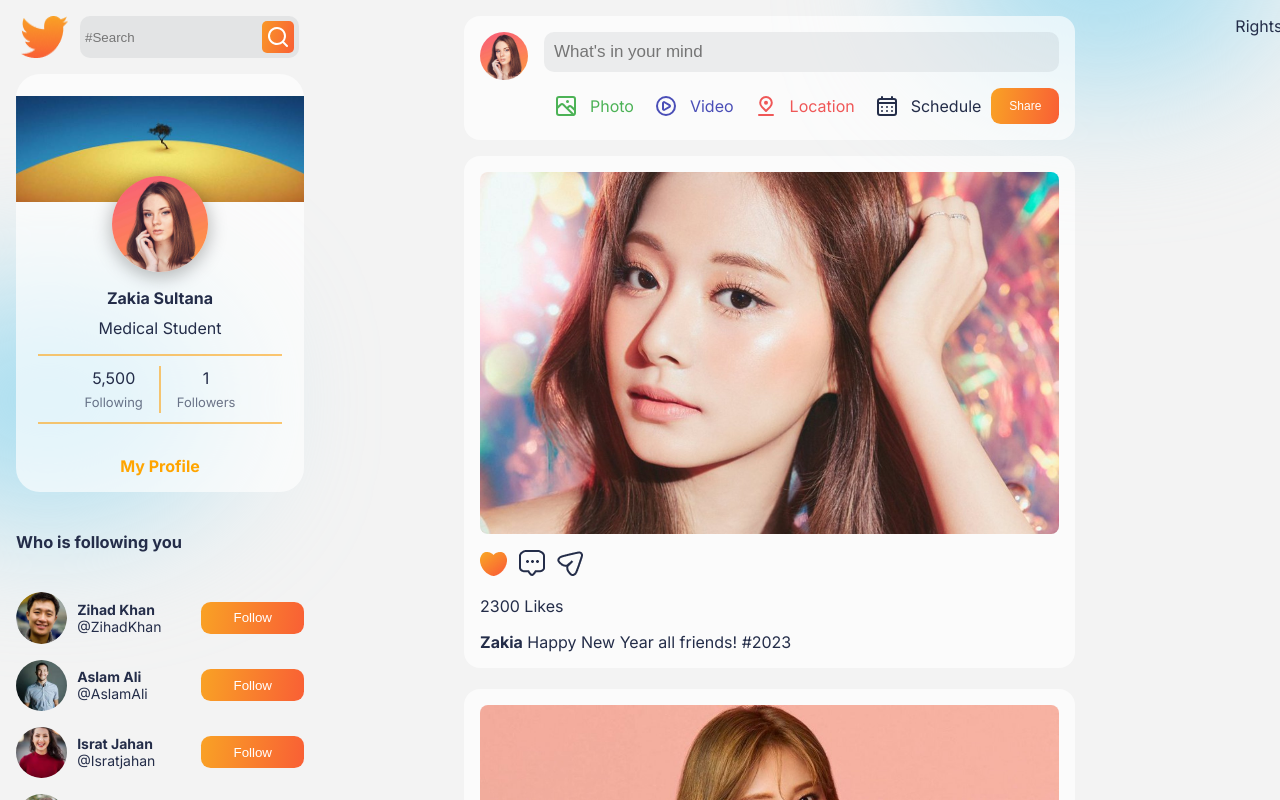
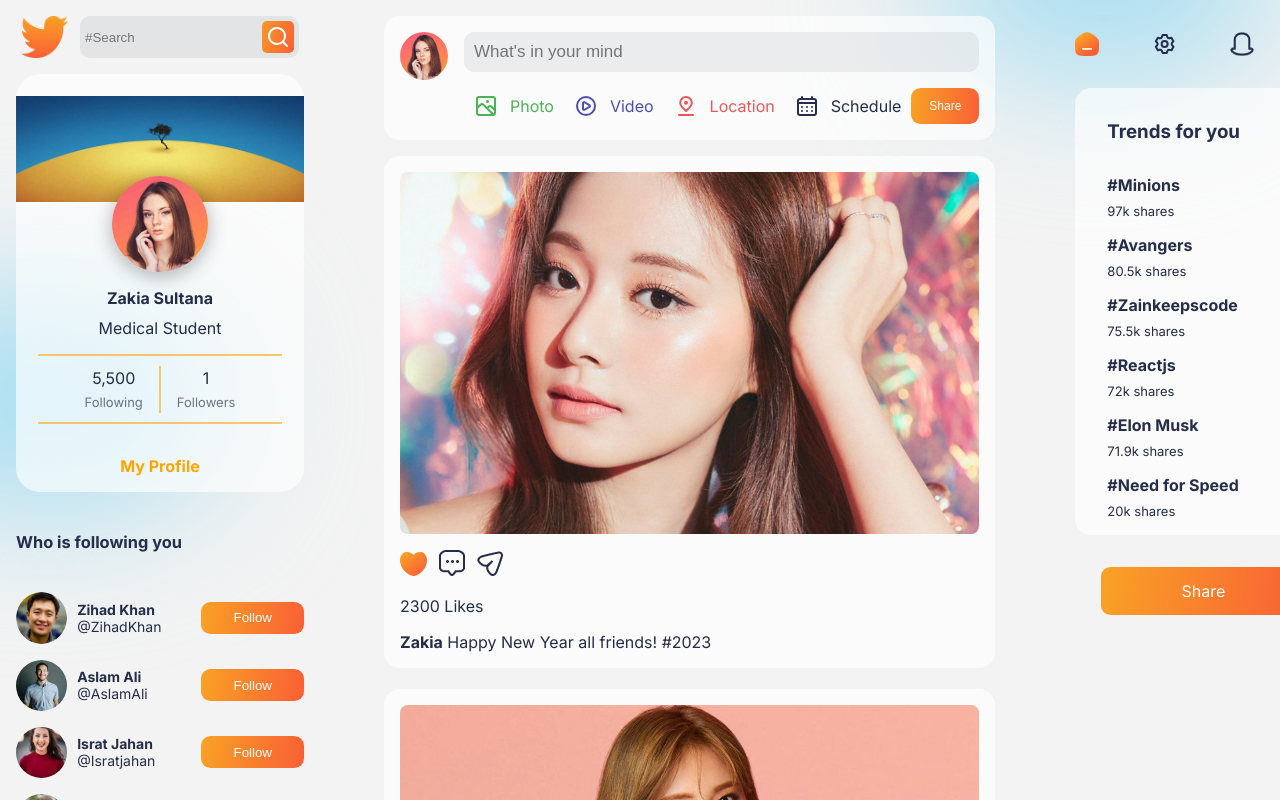
Before and after one commit to A4alif/aurora-social-app, a React (Create React App) app: page / in a window 1280 px wide. Built offline with nearby package versions, Linux system fonts and the light colour scheme.

Commit message:
right side complete

```diff
--- a/src/App.css
+++ b/src/App.css
@@ -21,6 +21,10 @@
     padding: 1rem;
     width: 100vw;
     height: 100vh;
+  }
+  .app .container {
+    max-width: 1400px;
+    margin: 0 auto;
   }
   .blur{
     position: absolute;
--- a/src/App.js
+++ b/src/App.js
@@ -5,9 +5,11 @@
   return (
     <>
      <div className="app">
+      <div className="container">
       <div className="blur" style={{top: '-18%', right: '0'}}></div>
       <div className="blur" style={{top: '36%', left: '-8rem'}}></div>
       <Home />
+      </div>
      </div>
     </>
   );
--- /dev/null
+++ b/src/Data/TrendData.js
@@ -0,0 +1,26 @@
+export const TrendData= [
+    {
+      name: "Minions",
+      shares: 97,
+    },
+    {
+      name: "Avangers",
+      shares: 80.5,
+    },
+    {
+      name: "Zainkeepscode",
+      shares: 75.5,
+    },
+    {
+      name: "Reactjs",
+      shares: 72,
+    },
+    {
+      name: "Elon Musk",
+      shares: 71.9,
+    },
+    {
+      name: "Need for Speed",
+      shares: 20,
+    },
+  ];
--- a/src/components/PostSide/postside.css
+++ b/src/components/PostSide/postside.css
@@ -3,7 +3,5 @@
     flex-direction: column;
     gap: 1rem;
     height: 100vh;
-    /* margin-left: 10rem;
-    margin-right: 10rem; */
-    padding: 0 10rem;
+    padding: 0 5rem;
 }
--- /dev/null
+++ b/src/components/RightSide/RightSide.js
@@ -0,0 +1,28 @@
+import React from "react";
+import "./rightside.css";
+import Home from "../../img/home.png";
+import Notification from "../../img/noti.png";
+import Comment from "../../img/comment.png";
+import { UilSetting } from "@iconscout/react-unicons";
+import TrendCard from "../TrendCard/TrendCard";
+
+const RightSide = () => {
+  return (
+    <>
+      <div className="rightSide">
+        <div className="navIcon">
+          <img src={Home} alt="" />
+          <UilSetting />
+          <img src={Notification} alt="" />
+          <img src={Comment} alt="" />
+        </div>
+        <TrendCard />
+        <div className="button r-btn">
+            Share
+        </div>
+      </div>
+    </>
+  );
+};
+
+export default RightSide;
--- /dev/null
+++ b/src/components/RightSide/rightside.css
@@ -0,0 +1,20 @@
+.rightSide{
+    display: flex;
+    flex-direction: column;
+    gap: 2rem;
+    padding-right: 2rem;
+}
+.rightSide .navIcon{
+    display: flex;
+    margin-top: 1rem;
+    justify-content: space-between;
+}
+.navIcon > img {
+    width: 1.5rem;
+    height: 1.5rem;
+}
+.rightSide .r-btn{
+    height: 3rem;
+    width: 80%;
+    align-self: center;
+}
--- /dev/null
+++ b/src/components/TrendCard/TrendCard.js
@@ -0,0 +1,23 @@
+import React from 'react'
+import './trendcard.css';
+import {TrendData} from '../../Data/TrendData'
+
+const TrendCard = () => {
+  return (
+    <>
+        <div className="trendCard">
+            <h3>Trends for you</h3>
+            {TrendData.map((trend) => {
+                return (
+                    <div className='trend'>
+                        <span>#{trend.name}</span>
+                        <span>{trend.shares}k shares</span>
+                    </div>
+                )
+            })}
+        </div>
+    </>
+  )
+}
+
+export default TrendCard
--- /dev/null
+++ b/src/components/TrendCard/trendcard.css
@@ -0,0 +1,24 @@
+.trendCard{
+    display: flex;
+    flex-direction: column;
+    gap: 1rem;
+    background-color: var(--cardColor);
+    padding: 1rem;
+    border-radius: 1rem;
+    padding-left: 2rem;
+}
+.trendCard h3 {
+    margin: 1rem 0;
+    font-weight: bold;
+}
+.trendCard .trend{
+    display: flex;
+    flex-direction: column;
+    gap: .5rem;
+}
+.trendCard .trend >span:nth-of-type(1){
+    font-weight: bold;
+}
+.trendCard .trend >span:nth-of-type(2){
+    font-size: 13px;
+}
--- a/src/pages/home/Home.css
+++ b/src/pages/home/Home.css
@@ -1,5 +1,5 @@
 .home{
     position: relative;
     display: grid;
-    grid-template-columns: 18rem auto 20rem;
+    grid-template-columns: 18rem auto 18rem;
 }
--- a/src/pages/home/Home.js
+++ b/src/pages/home/Home.js
@@ -2,6 +2,7 @@
 import './Home.css';
 import ProfileSide from '../../components/ProfileSide/ProfileSide';
 import PostSide from '../../components/PostSide/PostSide';
+import RightSide from '../../components/RightSide/RightSide';
 
 const Home = () => {
   return (
@@ -9,7 +10,7 @@
         <div className="home">
             <ProfileSide />
             <PostSide />
-            <div className="rightSide">Rightside</div>
+            <RightSide />
         </div>
     </>
   )
```
